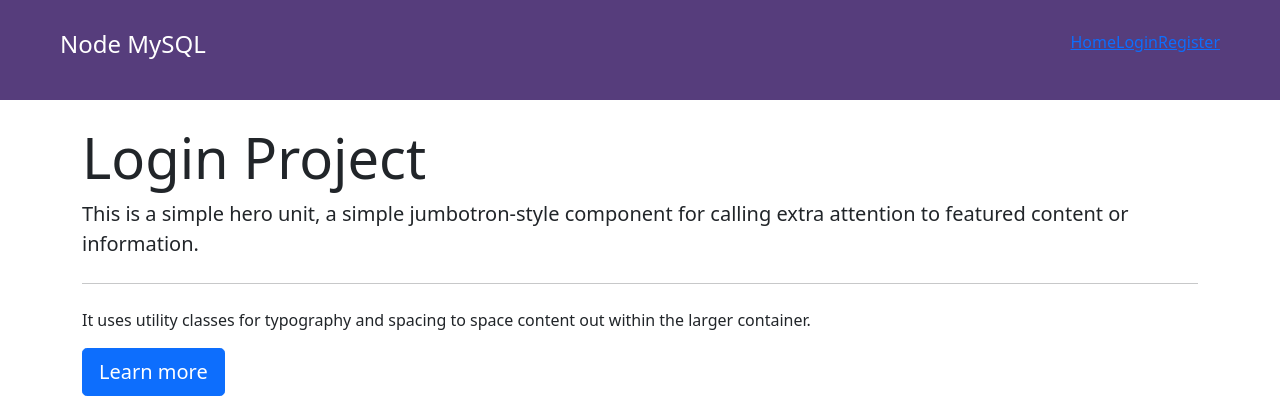
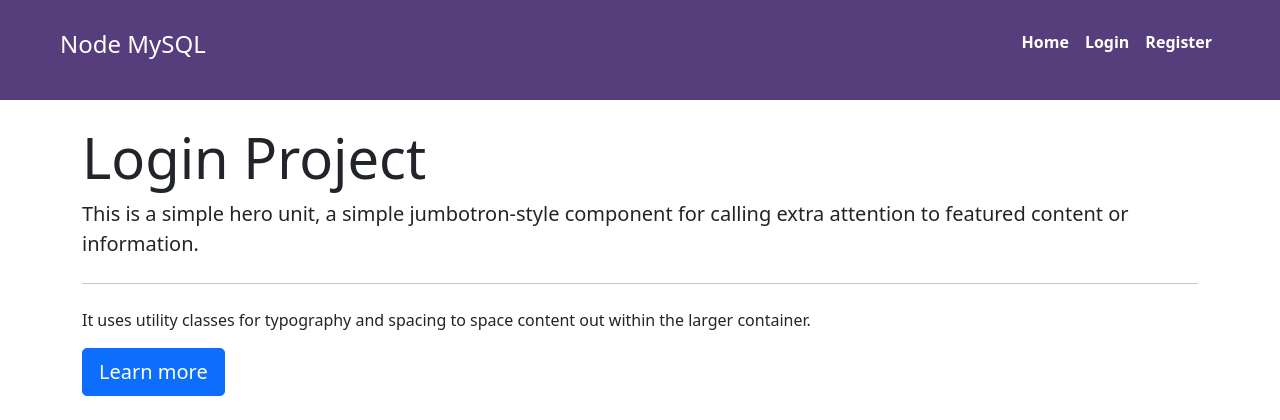
Before and after one commit to thinhphamcs/paw-umass, a Node server app: page / in a window 1280 px wide. Shown: the top 420 px of the page. Run offline with Node 20, Linux system fonts and the light colour scheme.

Commit message:
Added more style css to li elements

```diff
--- a/public/style.css
+++ b/public/style.css
@@ -22,3 +22,15 @@ nav ul {
 nav li {
     list-style: none;
 }
+
+nav li a {
+    color: #fff;
+    text-decoration: none; /* remove the underline */
+    font-weight: bold;
+    padding: 5px 8px;
+}
+
+nav li a:hover{
+    color: yellow;
+    text-decoration: none;
+}
```
